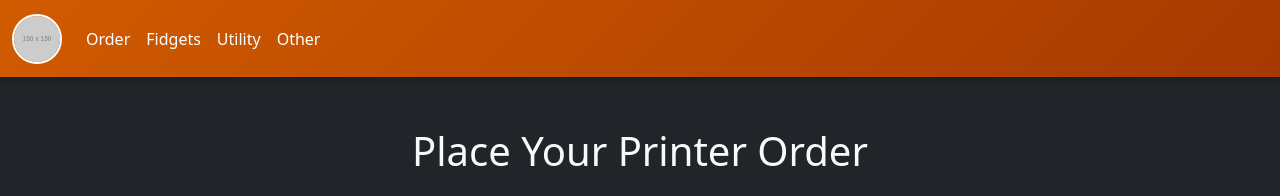
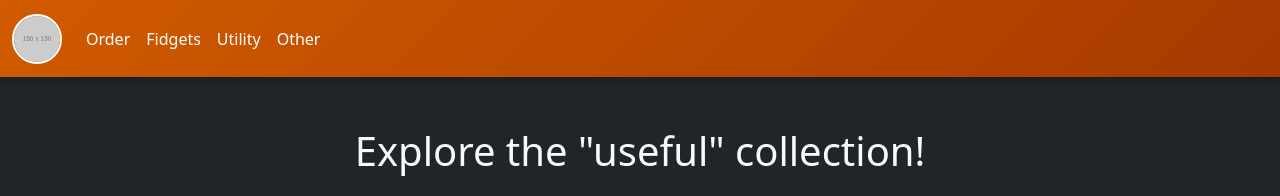
Before and after one commit to Om-Coding/3dPrintBusiness, a website: page public/utility.html in a window 1280 px wide. Shown: the top 196 px of the page. Drawn offline with nearby package versions, Linux system fonts and the light colour scheme; placeholder pictures from the web are drawn by us.

Commit message:
Update utility.html

```diff
--- a/public/utility.html
+++ b/public/utility.html
@@ -98,7 +98,7 @@
 
     <!-- Main content -->
     <div class="container text-center">
-        <h1 class="text-light mb-4">Place Your Printer Order</h1>
+        <h1 class="text-light mb-4">Explore the "useful" collection!</h1>
         <div class="row justify-content-center">
             <div class="col-12 col-md-4 mb-4">
                 <div class="card">
```
